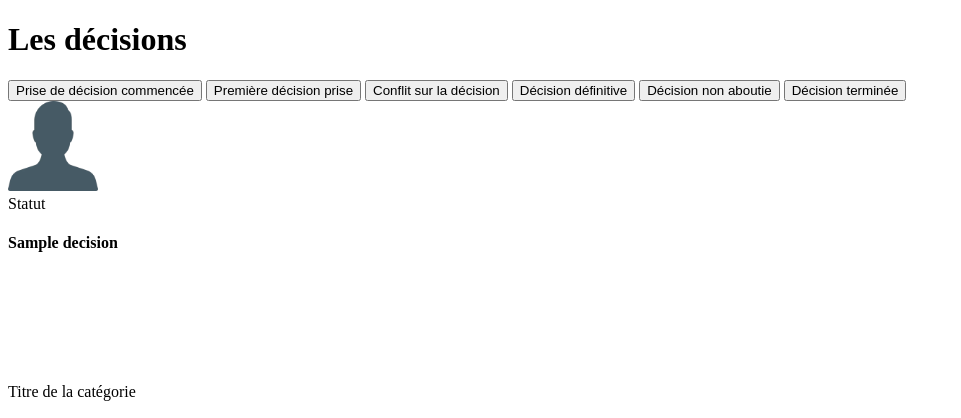
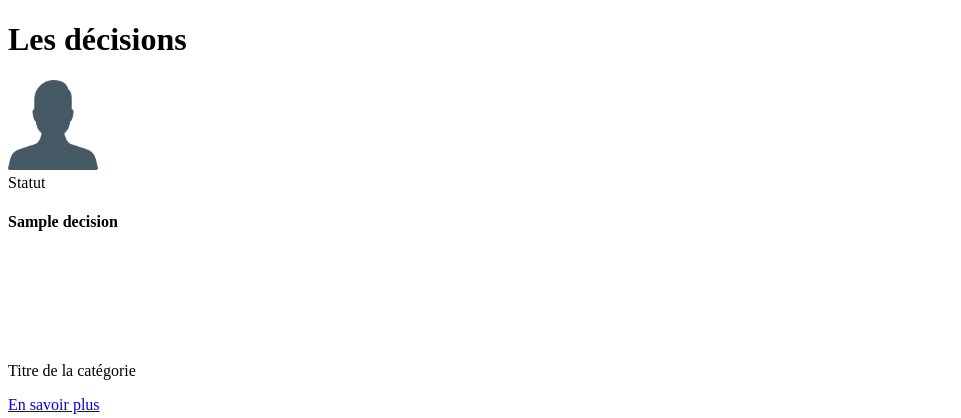
Before and after one commit to bugBuster42/202302-orleans-pMake-Sense-Associationhp-project-makesense, a Symfony app: template templates/components/_decisionCards.html.twig in a window 1280 px wide. Shown: the top 418 px of the page, without its empty margins (0-961 px from the left). Run offline with Twig, Linux system fonts and the light colour scheme; the template is opened without the code that fills it: most values are stand-ins (such as "Sample title", 1, 10 or a date in 2020); some libraries are stand-ins or nearby versions.

Commit message:
reviewed

```diff
--- a/src/Controller/HomeController.php
+++ b/src/Controller/HomeController.php
@@ -13,7 +13,7 @@ class HomeController extends AbstractController
     public function index(DecisionRepository $decisionRepository): Response
     {
         return $this->render('home/index.html.twig', [
-            'decisions' => $decisionRepository->findAll(),
+            'decisions' => $decisionRepository->findBy([], ['startDate' =>  'DESC']),
         ]);
     }
 }
--- a/templates/components/_decisionCards.html.twig
+++ b/templates/components/_decisionCards.html.twig
@@ -6,17 +6,6 @@
 	<h1 class="text-center fw-bold fs-1 my-5">
 		Les décisions
 	</h1>
-
-	<div class="navbar-button mx-auto d-flex d-grid gap-2 justify-content-center mb-5">
-
-		<button type="button" class="btn btn-outline-primary rounded-pill">Prise de décision commencée</button>
-		<button type="button" class="btn btn-outline-primary rounded-pill">Première décision prise</button>
-		<button type="button" class="btn btn-outline-primary rounded-pill">Conflit sur la décision</button>
-		<button type="button" class="btn btn-outline-primary rounded-pill">Décision définitive</button>
-		<button type="button" class="btn btn-outline-primary rounded-pill">Décision non aboutie</button>
-		<button type="button" class="btn btn-outline-primary rounded-pill">Décision terminée</button>
-	</div>
-
 	<div class="container">
 		<div class="row">
 			{% for decision in decisions %}
```
